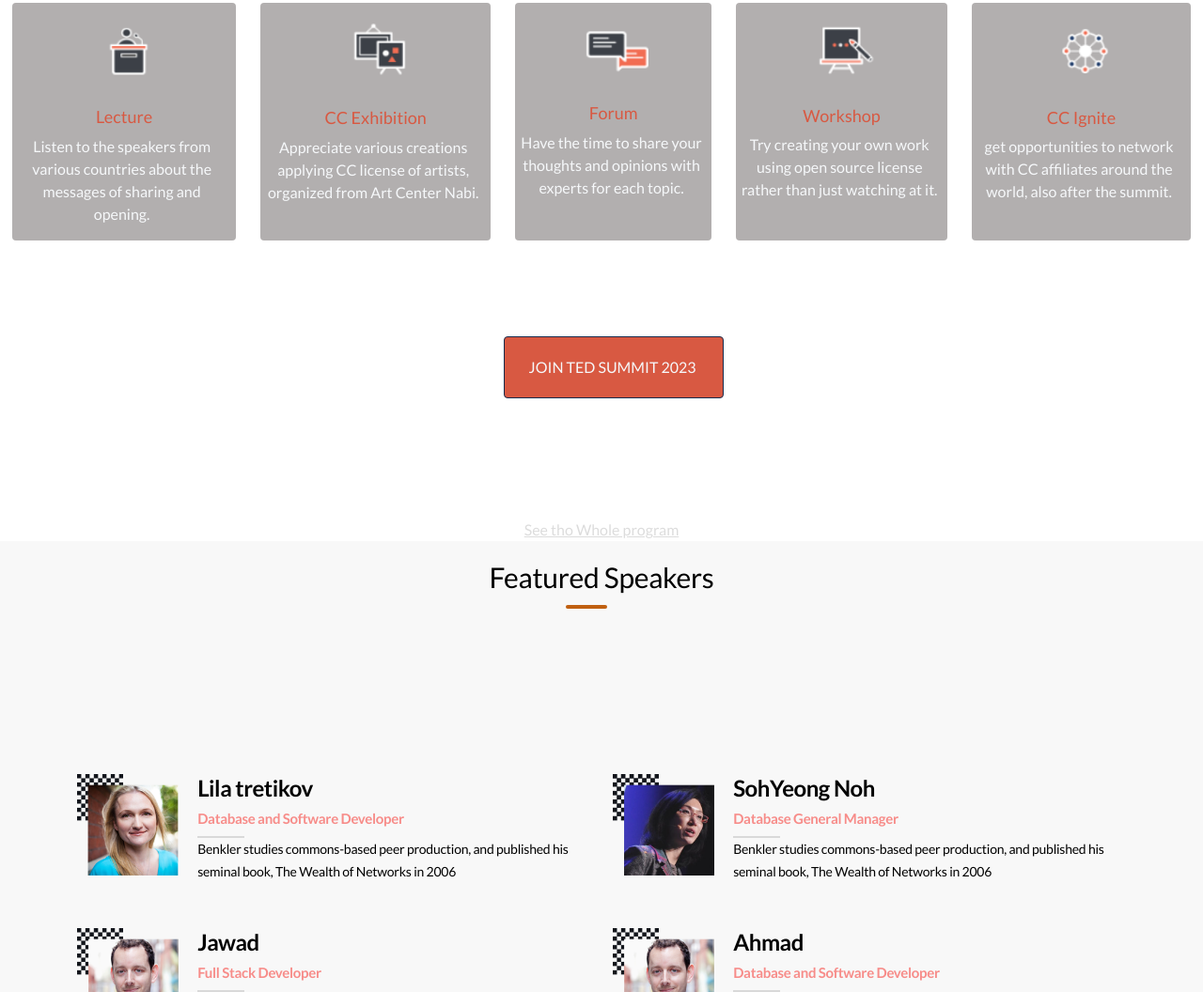
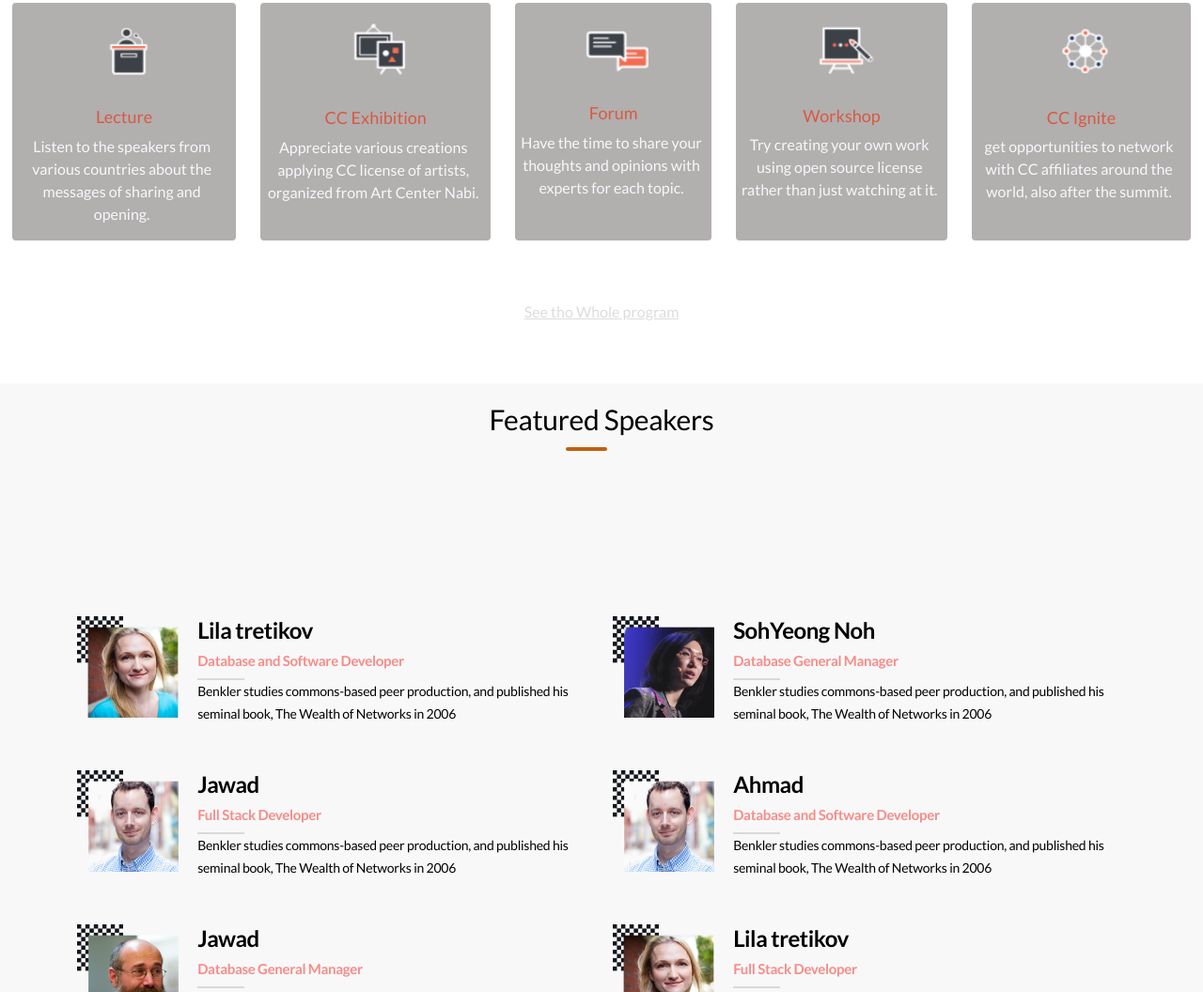
Before and after one commit to m00h0/Microverse-Capstone-1, a website: page index.html in a window 1280 px wide. Shown: the part 1120-2176 px from the top of the page at 94% size. Drawn offline with nearby package versions, Linux system fonts and the light colour scheme.

```diff
--- a/style.css
+++ b/style.css
@@ -599,6 +599,8 @@
   .nm-pd {
     text-decoration: underline;
     color: #dcdcdc;
+    padding-top: 5%;
+    padding-bottom: 5%;
   }
 
   .pg-parts {
@@ -632,18 +634,9 @@
   }
 
   .nm-pg {
-    margin-top: 8%;
-    background-color: #d85942;
-    padding: 20px 28px;
-    color: #f6f8fa;
-    margin-bottom: 10%;
-    border-radius: 4px;
-    cursor: pointer;
-    border: 1px solid #172b4d;
-    min-width: 72px;
-    margin-left: 2%;
-    padding-left: 2%;
+    display: none;
   }
+
 
   .col-md-4 {
     display: none;
```
Also changed, not shown: README.md.
